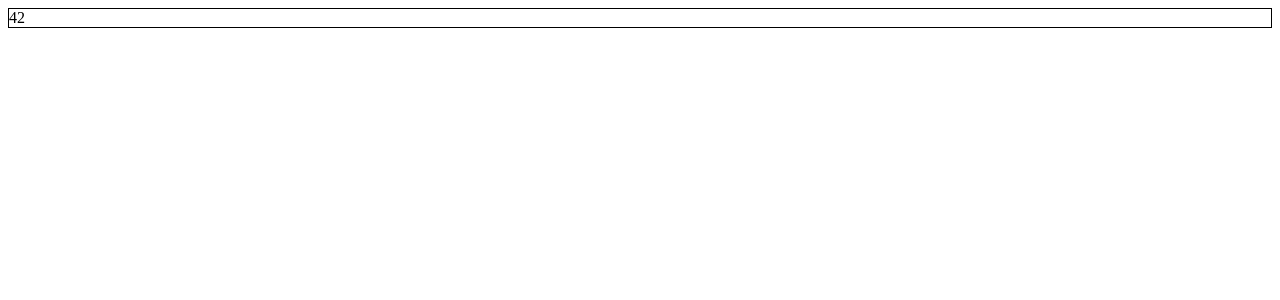
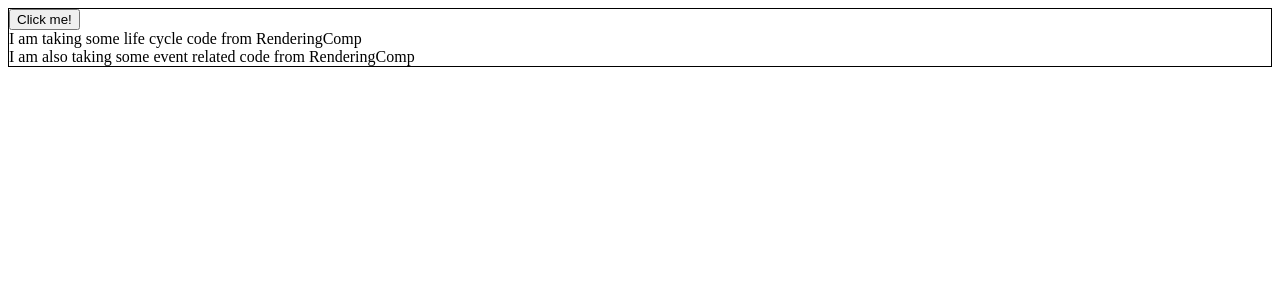
Before and after one commit to sidharth-raj-dev/react-play, a React app: page / in a window 1280 px wide. Shown: the top 300 px of the page. Built offline with nearby package versions, Linux system fonts and the light colour scheme.

Commit message:
added render props

```diff
--- a/App.js
+++ b/App.js
@@ -1,10 +1,11 @@
 import React from "react";
-import RenderProp from "./src/render-props/RenderProp";
+// import RenderProp from "./src/render-props/RenderProp";
+import ParentOfRenderingComponent from "./src/render-props/function-input/ParentOfRenderingComponent"
 
 const App = () => {
     return (
         <>
-            <RenderProp />
+            <ParentOfRenderingComponent />
         </>
     );
 };
--- a/src/render-props/Comp.js
+++ /dev/null
@@ -1,11 +0,0 @@
-import React from 'react'
-
-function Comp(props) {
-    return (
-        <div style={{ border: "1px solid black" }}>
-            {props.simpleFunction()}
-        </div>
-    )
-}
-
-export default Comp;
--- a/src/render-props/RenderProp.js
+++ b/src/render-props/RenderProp.js
@@ -1,6 +1,8 @@
 import React from 'react';
 import Comp from './Comp';
 
+
+// here the function passed as prop to Comp is outputting a number
 function RenderProp() {
     return (
         <>
--- /dev/null
+++ b/src/render-props/function-input/OutputComponentOrChildComponent.js
@@ -0,0 +1,13 @@
+import React from 'react'
+
+function OutputComponentOrChildComponent(props) {
+    return (
+        <>
+            <button onClick={props.clickCallback}> Click me! </button>
+            <div> I am taking some life cycle code from RenderingComp </div>
+            <div> I am also taking some event related code from RenderingComp </div>
+        </>
+    )
+}
+
+export default OutputComponentOrChildComponent;
--- /dev/null
+++ b/src/render-props/function-input/ParentOfRenderingComponent.js
@@ -0,0 +1,14 @@
+import React from 'react';
+import RenderingComp from './RenderingComp';
+import OutputComponentOrChildComponent from './OutputComponentOrChildComponent';
+
+// here the function passed as prop to Comp is outputting a number
+function ParentOfRenderingComponent() {
+    return (
+        <>
+            <RenderingComp simpleFunction={(clickCallback) => <OutputComponentOrChildComponent clickCallback={clickCallback} />} />
+        </>
+    )
+}
+
+export default ParentOfRenderingComponent;
--- /dev/null
+++ b/src/render-props/function-input/RenderingComp.js
@@ -0,0 +1,26 @@
+import React, { useEffect, useState } from 'react';
+
+function RenderingComp(props) {
+    const [clickCount, setClickCount] = useState(0);
+
+    useEffect(() => {
+        console.log('component mounted');
+    }, []);
+
+    useEffect(() => {
+        console.log('component updated');
+        console.log(clickCount);
+    });
+
+    function clickCallback() {
+        setClickCount(clickCount + 1);
+    }
+
+    return (
+        <div style={{ border: "1px solid black" }}>
+            {props.simpleFunction(clickCallback)}
+        </div>
+    )
+}
+
+export default RenderingComp;
--- /dev/null
+++ b/src/render-props/react-output-only/OutputComponentOrChildComponent.js
@@ -0,0 +1,14 @@
+import React from 'react'
+
+function OutputComponentOrChildComponent() {
+    return (
+        <>
+            <button> Click me! </button>
+            <div> I am child component of Rendering Component</div>
+            <div> I am taking some life cycle code from RenderingComponent</div>
+            <div> I can also share event related code. Check RenderPropReactFunctionInput component</div>
+        </>
+    )
+}
+
+export default OutputComponentOrChildComponent;
--- /dev/null
+++ b/src/render-props/react-output-only/ParentOfRenderingComponent.js
@@ -0,0 +1,14 @@
+import React from 'react';
+import RenderingComponent from './RenderingComponent';
+import OutputComponentOrChildComponent from './OutputComponentOrChildComponent';
+
+// here the function passed as prop to Comp is outputting a number
+function ParentOfRenderingComponent() {
+    return (
+        <>
+            <RenderingComponent simpleFunction={() => <OutputComponentOrChildComponent />} />
+        </>
+    )
+}
+
+export default ParentOfRenderingComponent;
```
Also changed, not shown: src/render-props/react-output-only/RenderingComponent.js (added, +19 -0 lines).
